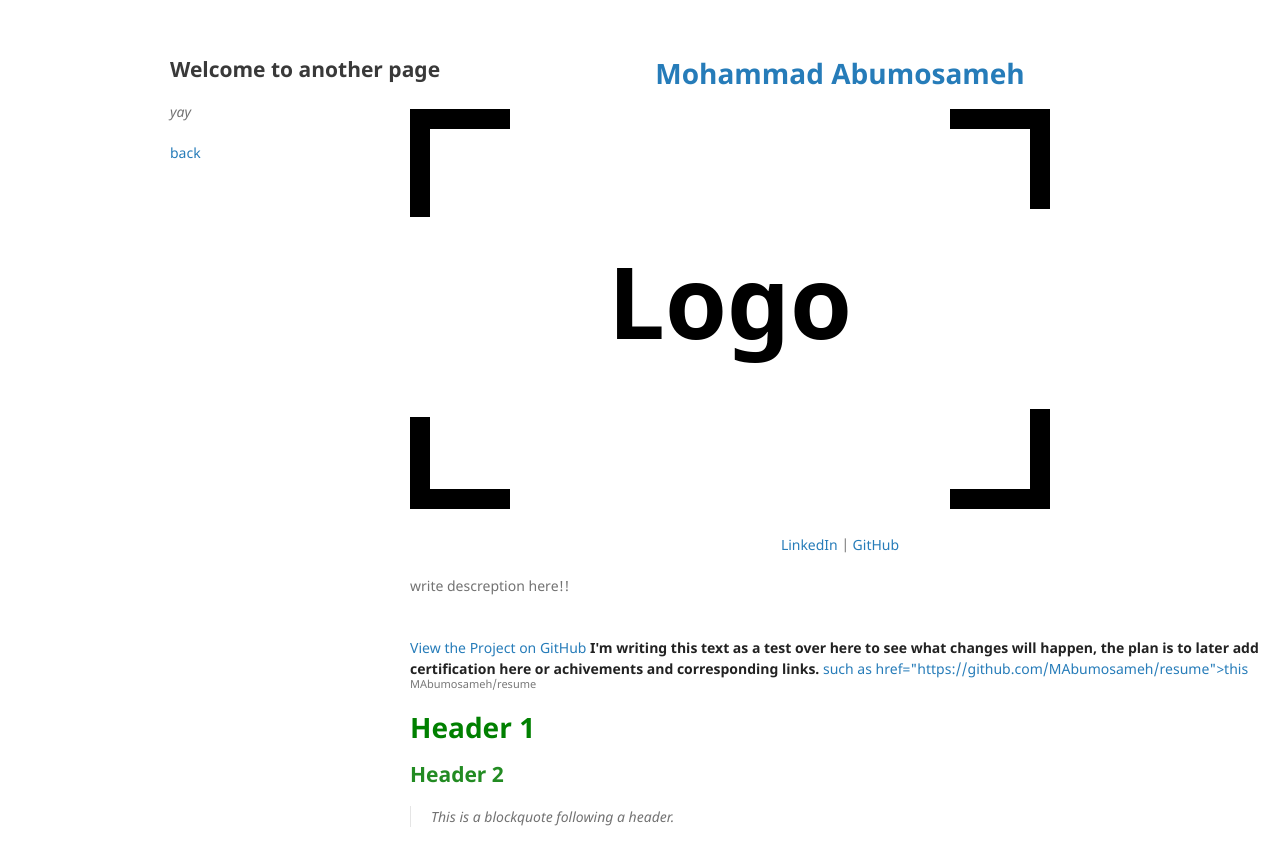
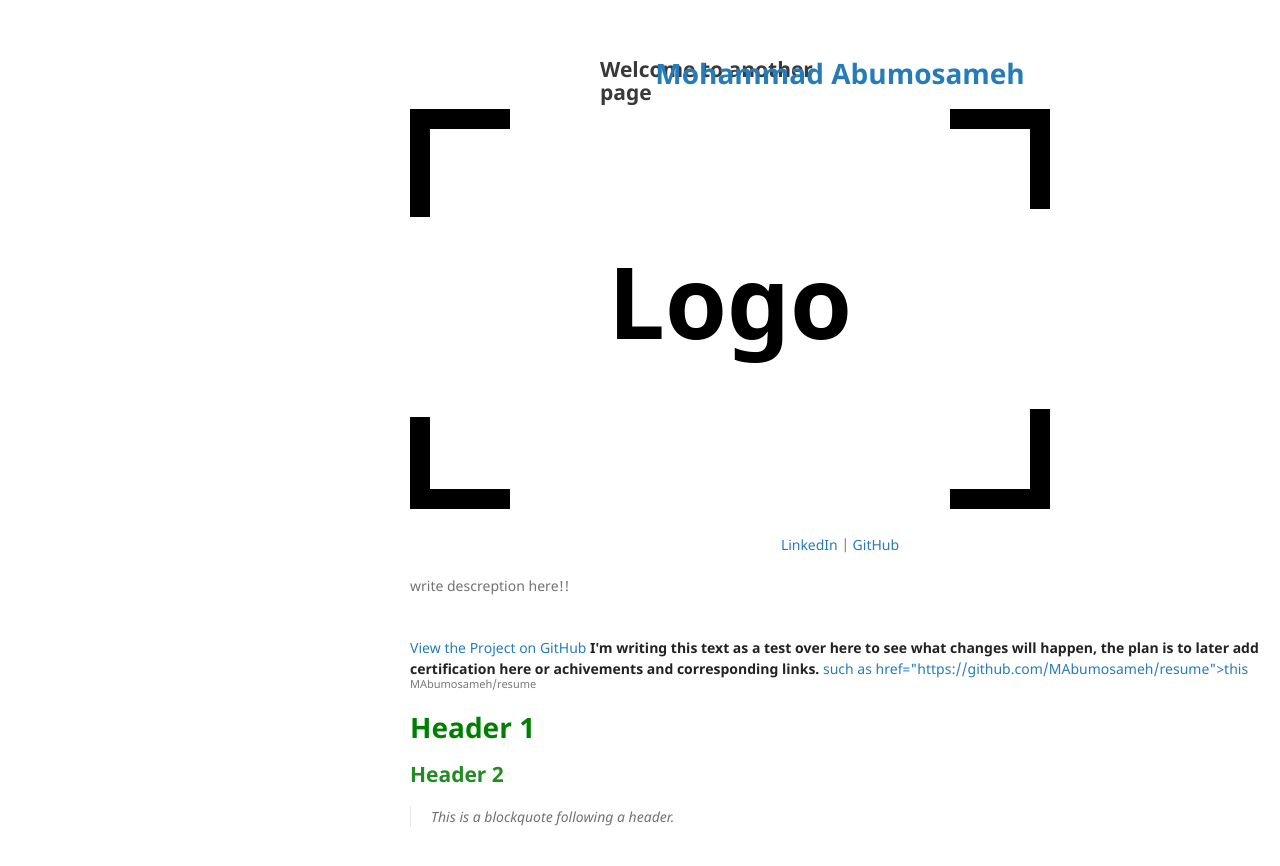
Before and after one commit to MAbumosameh/resume, a Jekyll site: the page built from another-page.md, in a window 1280 px wide. Shown: the top 866 px of the page. Built offline with Jekyll 4.4.1, drawn with Linux system fonts in a browser that asks for light colours; our own code applies the rules of GitHub Pages for plain Markdown files.

Commit message:
Update jekyll-theme-minimal.scss

```diff
--- a/_sass/jekyll-theme-minimal.scss
+++ b/_sass/jekyll-theme-minimal.scss
@@ -186,7 +186,7 @@ strong {
 }
 
 section {
-  width:700px;
+  width:270px;
   float:right;
   padding-bottom:50px;
 }
```
